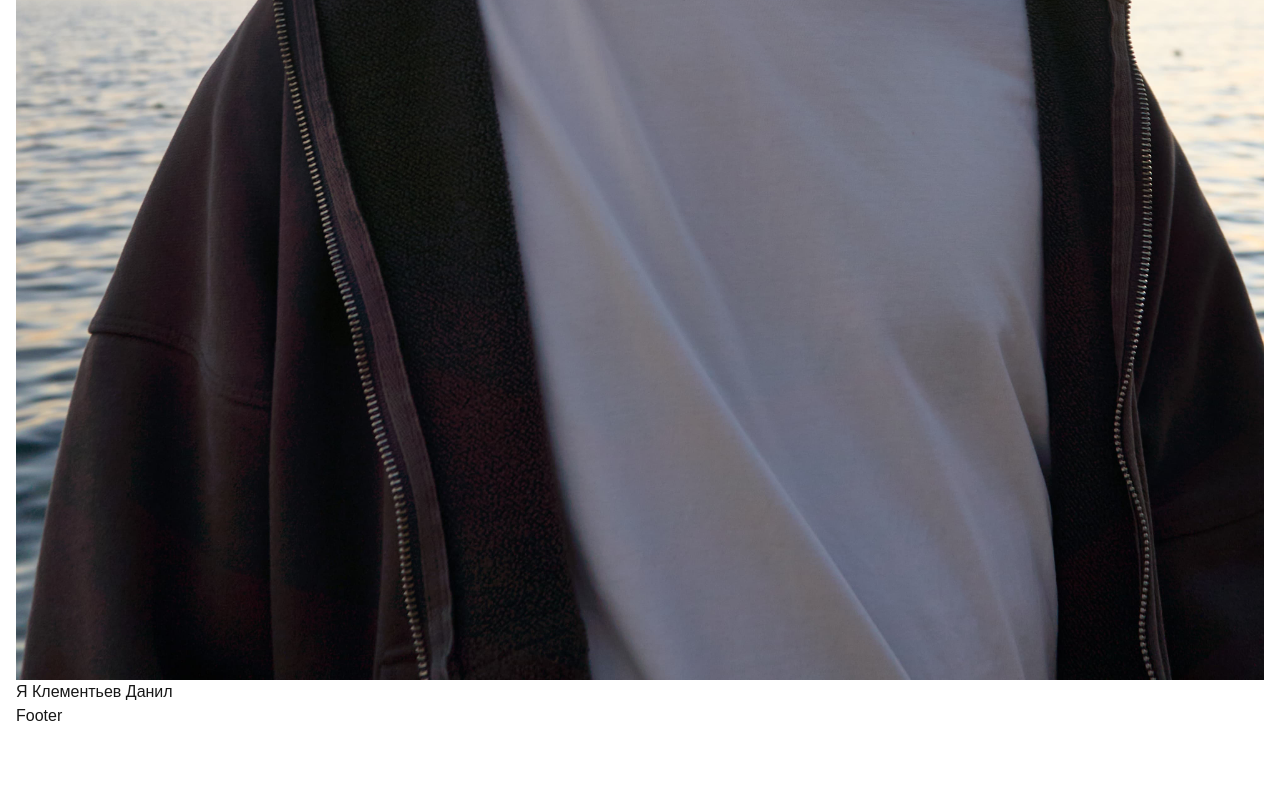
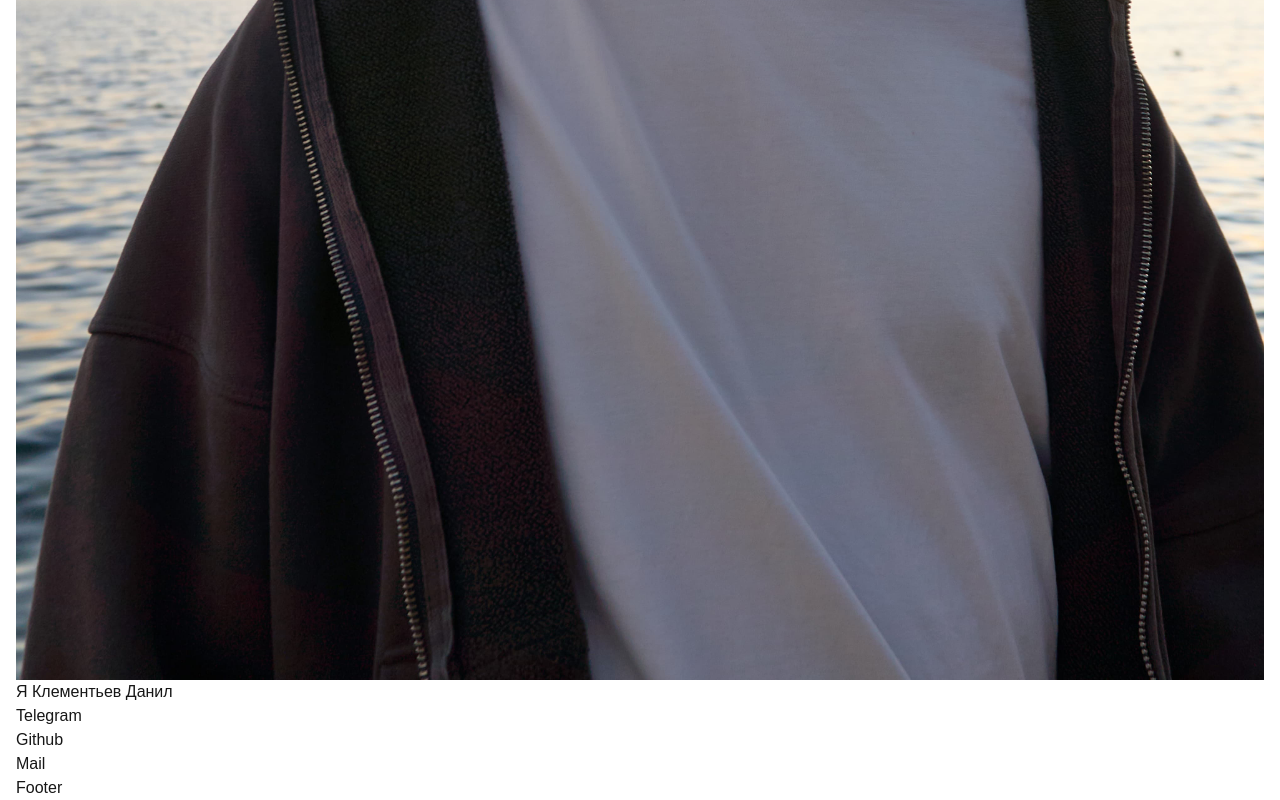
Before and after one commit to Rics69/Portfolio, a Next.js app: page / in a window 1280 px wide. Shown: the part 1233-2033 px from the top of the page. Before the commit the page ends 1961 px from the top, so only its background shows below. Built offline with nearby package versions, Linux system fonts and the light colour scheme.

Commit message:
feat: add socials

```diff
--- a/src/widgets/Hero/Hero.tsx
+++ b/src/widgets/Hero/Hero.tsx
@@ -1,8 +1,15 @@
+import Link from "next/link";
+
 const Hero = () => {
     return (
         <div>
             <img src="/avatar.jpg" alt="Данил Клементьев"/>
             <h1>Я Клементьев Данил</h1>
+            <ul>
+                <li><Link href='/'>Telegram</Link></li>
+                <li><Link href='/'>Github</Link></li>
+                <li><Link href='/'>Mail</Link></li>
+            </ul>
         </div>
     );
 };
```
